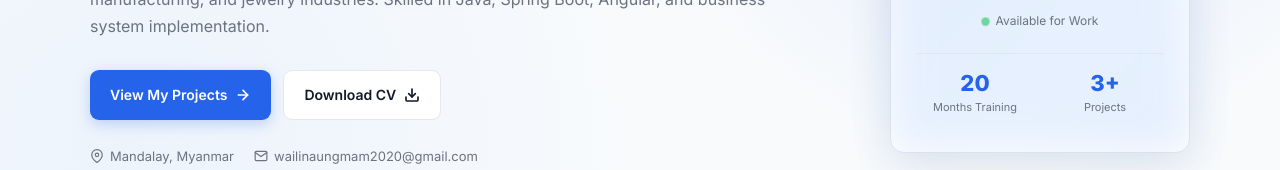
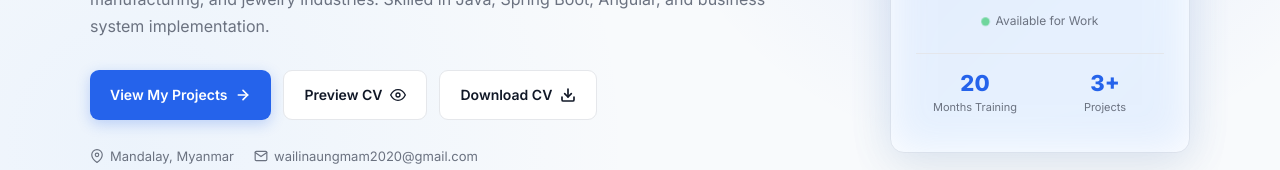
Before and after one commit to AarushWyatt456/Wyatt_Portfolio, a plain HTML site: page index.html in a window 1280 px wide. Shown: the part 434-604 px from the top of the page. Drawn offline with Linux system fonts and the light colour scheme.

Commit message:
Update cv preview

```diff
--- a/index.html
+++ b/index.html
@@ -87,6 +87,11 @@
                             View My Projects
                             <svg width="16" height="16" viewBox="0 0 24 24" fill="none" stroke="currentColor" stroke-width="2.5" stroke-linecap="round" stroke-linejoin="round"><line x1="5" y1="12" x2="19" y2="12"/><polyline points="12 5 19 12 12 19"/></svg>
                         </a>
+
+                          <a href="D:\llll\IP\wai lin aung\DV\cvp.html" target="_blank" class="btn btn--outline">
+                        Preview CV
+                        <svg width="16" height="16" viewBox="0 0 24 24" fill="none" stroke="currentColor" stroke-width="2" stroke-linecap="round" stroke-linejoin="round"><path d="M1 12s4-8 11-8 11 8 11 8-4 8-11 8-11-8-11-8z"/><circle cx="12" cy="12" r="3"/></svg>
+                    </a>
 
                         <a href="assets/WaiLinAung_CV.pdf" class="btn btn--outline" download>
                             Download CV
```
